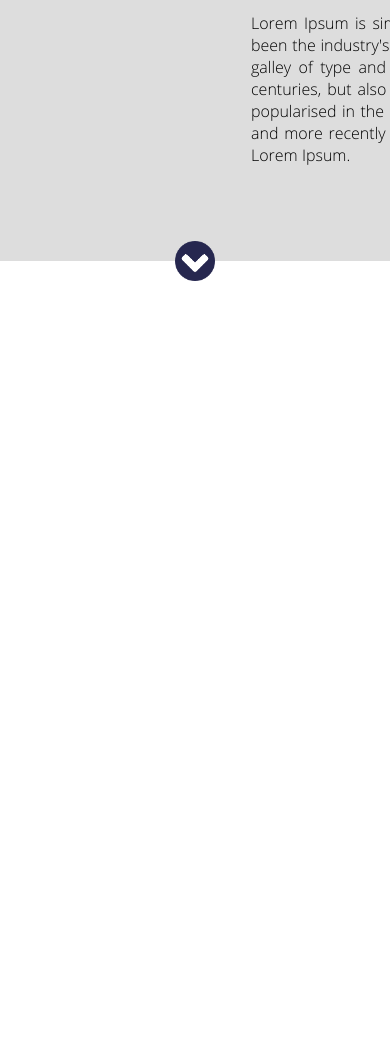
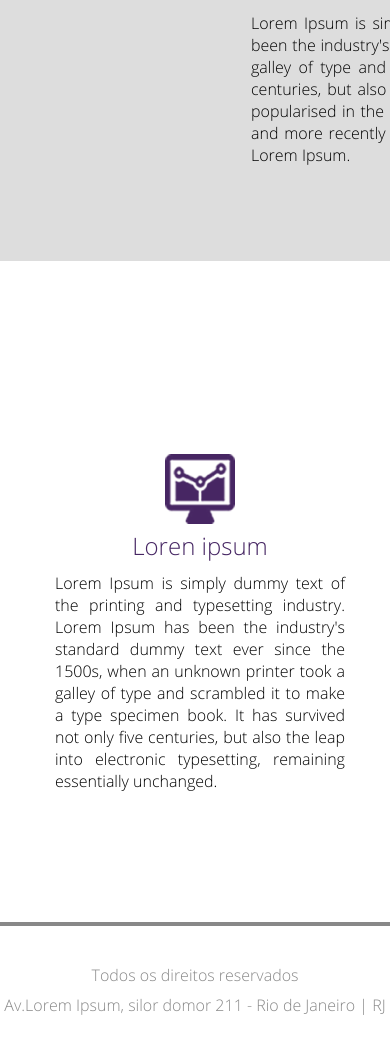
Before and after one commit to MatheusMilanez/landing-page-danki-code, a plain HTML site: page index.html in a window 390 px wide. Shown: the part 693-1739 px from the top of the page. Before the commit the page ends 974 px from the top, so only its background shows below. Drawn offline with Linux system fonts and the light colour scheme.

Commit message:
Projeto Feito | Falta o responsivo

```diff
--- a/css/style.css
+++ b/css/style.css
@@ -14,9 +14,12 @@ html,body{
     height: 100%;
 }
 
-
+.clear{
+    clear: both;
+}
 
 .header{
+    min-width: 1200px;
     width: 100%;
     height: 60px;
     background-color: #212343;
@@ -30,6 +33,7 @@ html,body{
 
 
 .container__banner{
+    min-width: 1200px;
     width: 100%;
     height: 557px;
     background-image: url(/img/header_bg.png);
@@ -109,10 +113,10 @@ html,body{
 
 .container-list{
     float: left;
-    width: 619px;
+    width: 519px;
     height: 270px;
     background-color: rgba(33, 35, 67, 0.7);
-    margin-top: 40px;
+    margin-top: 100px;
     padding: 30px;
 }
 
@@ -127,6 +131,7 @@ html,body{
 }
 
 .container-2{
+    min-width: 1200px;
     padding: 40px 0;
     background-color: #DDDDDD;
     text-align: center;
@@ -153,3 +158,45 @@ html,body{
     background-image: url(/img/arrow.png);
     background-size: 100% 100%;
 }
+
+.section-1{
+    min-width: 1200px;
+    padding: 90px 0;
+}
+
+.section-1 h2{
+    text-align: center;
+    color: #462663;
+    font-weight: 400;
+}
+
+.container-section{
+    margin-top: 40px;
+    text-align: center;
+}
+
+.container-single{
+    float: left;
+    width: 33.333%;
+    padding: 30px;
+}
+
+.container-single p{
+    text-align: justify;
+    padding: 10px 25px;
+}
+
+.container-single img{
+    width: 70px;
+}
+
+.footer{
+ border-top: 4px solid #888888;
+ padding: 30px 0;
+ text-align: center;
+ color: #888888;
+}
+
+.footer p {
+    margin-top: 8px;
+}
--- a/index.html
+++ b/index.html
@@ -60,5 +60,48 @@
 
         </div>
     </div><!--container-2-->
+
+    <div class="section-1">
+        <div class="center">
+            <h2>Aprenda com quem está no mercado!</h2>
+
+            <div class="container-section">
+
+                <div class="container-single">
+                    <div><img src="/img/icon.png" alt="icone da section"></div><!--Img-->
+                    <div class="text-container-single">
+                        <h2>Loren ipsum</h2>
+                        <p>Lorem Ipsum is simply dummy text of the printing and typesetting industry. Lorem Ipsum has been the industry's standard dummy text ever since the 1500s, when an unknown printer took a galley of type and scrambled it to make a type specimen book. It has survived not only five centuries, but also the leap into electronic typesetting, remaining essentially unchanged. </p>
+                    </div><!--text-container-single-->
+                </div><!--container-single-->
+
+                <div class="container-single">
+                    <div><img src="/img/icon.png" alt="icone da section"></div><!--Img-->
+                    <div class="text-container-single">
+                        <h2>Loren ipsum</h2>
+                        <p>Lorem Ipsum is simply dummy text of the printing and typesetting industry. Lorem Ipsum has been the industry's standard dummy text ever since the 1500s, when an unknown printer took a galley of type and scrambled it to make a type specimen book. It has survived not only five centuries, but also the leap into electronic typesetting, remaining essentially unchanged. </p>
+                    </div><!--text-container-single-->
+                </div><!--container-single-->
+
+                <div class="container-single">
+                    <div><img src="/img/icon.png" alt="icone da section"></div><!--Img-->
+                    <div class="text-container-single">
+                        <h2>Loren ipsum</h2>
+                        <p>Lorem Ipsum is simply dummy text of the printing and typesetting industry. Lorem Ipsum has been the industry's standard dummy text ever since the 1500s, when an unknown printer took a galley of type and scrambled it to make a type specimen book. It has survived not only five centuries, but also the leap into electronic typesetting, remaining essentially unchanged. </p>
+                    </div><!--text-container-single-->
+                </div><!--container-single-->
+
+                <div class="clear"></div><!--Usado para limpar o ponto flutuante -->
+
+            </div><!--container-section-->
+        </div><!--center-->
+    </div><!--section-1-->
+
+
+    <div class="footer">
+        <p>Todos os direitos reservados</p>
+        <p>Av.Lorem Ipsum, silor domor 211 - Rio de Janeiro | RJ</p>
+    </div><!--footer-->
+
 </body>
 </html>
```
Also changed, not shown: img/landing-page.png (added), 1 other file.
